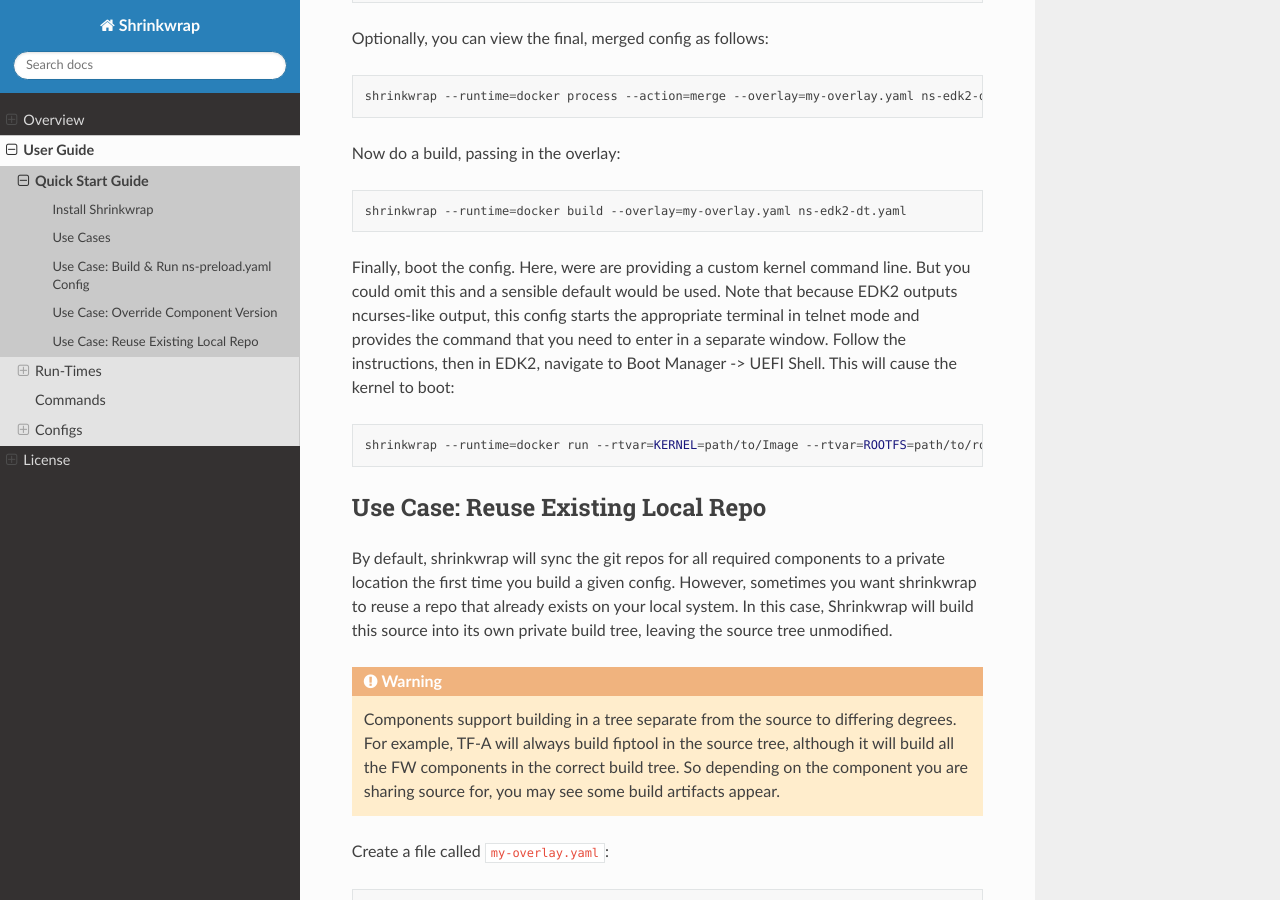
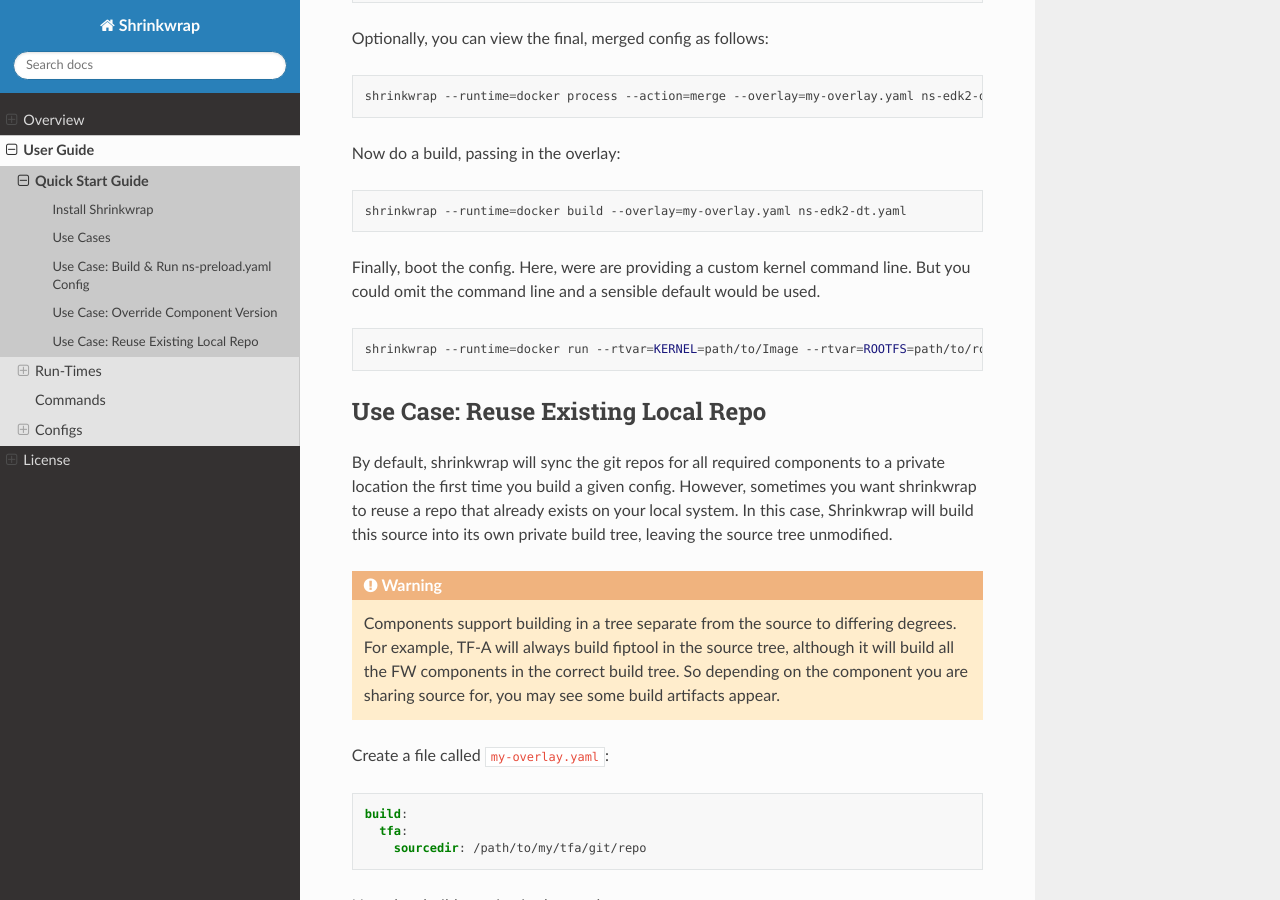
Before and after one commit to sectrs-acai/shrinkwrap, a Sphinx documentation site: the page built from documentation/userguide/quickstart.rst, in a window 1280 px wide and 900 px high, scrolled down 2700 px. Built offline with Sphinx 7.4.7 and the Read the Docs theme 2.0.0, drawn with Linux system fonts in a browser that asks for light colours.

Commit message:
docs: Update quick start so it is in sync with changes to edk2 config.
Now that ns-edk2-dt.yaml boots automatically and no longer uses an
external telnet terminal, update the docs to reflect that.

Signed-off-by: Ryan Roberts <ryan.roberts@arm.com>

```diff
--- a/documentation/userguide/quickstart.rst
+++ b/documentation/userguide/quickstart.rst
@@ -106,13 +106,14 @@
                        supplied and the config will refuse to run unless it is
                        explicitly specified.
 
-                       Note that the config will boot to the EDK2 main screen and
-                       the user must navigate to Boot Manager -> UEFI Shell. Then
-                       hit enter to execute startup.nsh, which will boot the
-                       kernel as specified. The main UART console is redirected to
-                       telnet and the user will be prompted to run the required
-                       telnet command in a separate window. This is required due
-                       to EDK2's ncurses-like output.
+                       Note that by default, a pre-canned flash image is loaded
+                       into the model, which contains UEFI variables directing
+                       EDK2 to boot to the shell. This will cause startup.nsh to
+                       be executed and will start the kernel boot. This way
+                       everything is automatic. By default, all EDK2 output is
+                       muxed to stdout. If you prefer booting UEFI to its UI,
+                       override the EDK2FLASH rtvar with an empty string and
+                       override terminals.'bp.terminal_0'.type to 'telnet'.
 
   concrete:            True
 
@@ -413,11 +416,7 @@
   shrinkwrap --runtime=docker build --overlay=my-overlay.yaml ns-edk2-dt.yaml
 
 Finally, boot the config. Here, were are providing a custom kernel command line.
-But you could omit this and a sensible default would be used. Note that because
-EDK2 outputs ncurses-like output, this config starts the appropriate terminal in
-telnet mode and provides the command that you need to enter in a separate
-window. Follow the instructions, then in EDK2, navigate to Boot Manager -> UEFI
-Shell. This will cause the kernel to boot:
+But you could omit the command line and a sensible default would be used.
 
 .. code-block:: shell
 
```
Also changed, not shown: other parts of documentation/userguide/quickstart.rst (+2 -0 lines).
